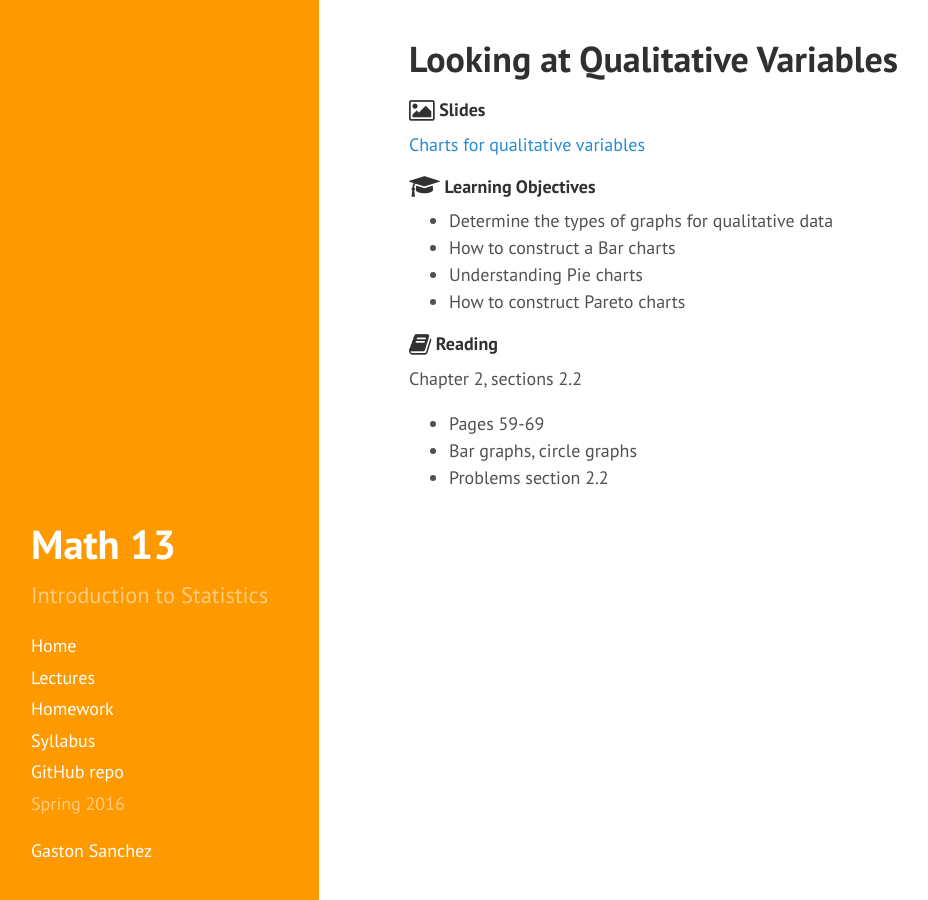
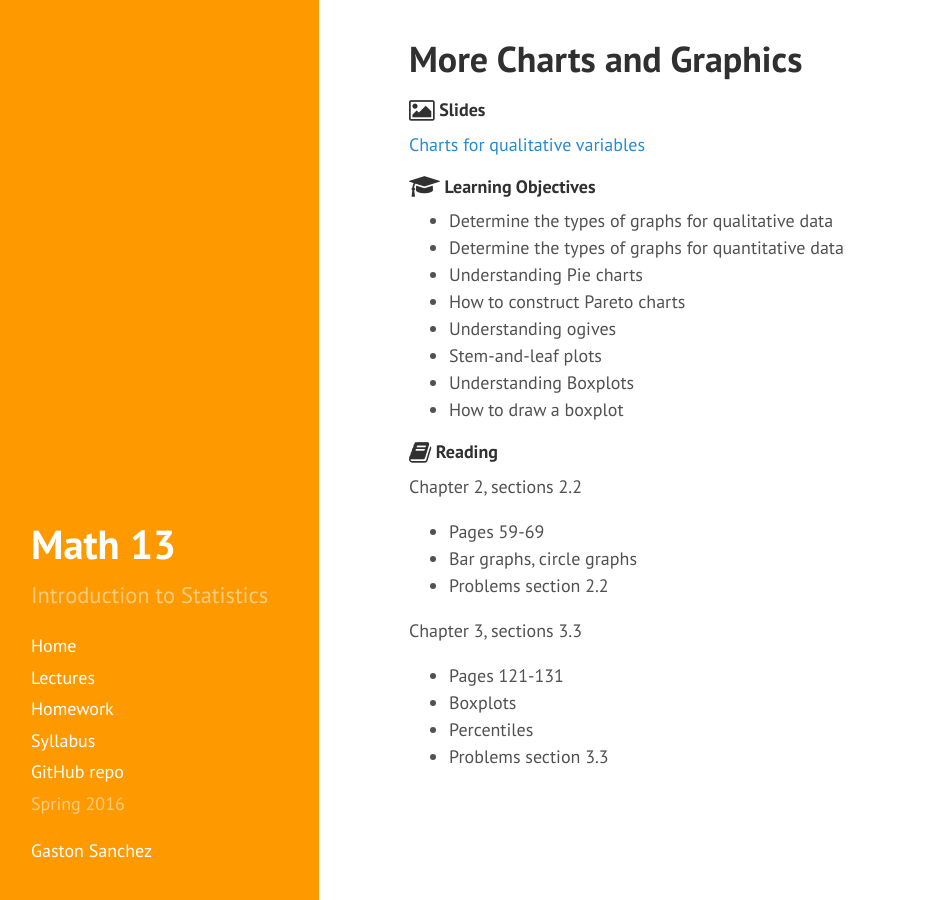
Before and after one commit to gastonstat/relic-math13, a Jekyll site: the page built from lectures/07-more-charts.md, in a window 1280 px wide. Shown: the whole page, without its empty margins (5-933 px from the left). Built offline with Jekyll 4.4.1, drawn with Linux system fonts in a browser that asks for light colours; nearby versions of some CDN libraries.

Commit message:
lectures: combined qualitative and quantitative charts in single session More-Charts-and-Graphics

```diff
--- a/lectures/07-charts-qualitative.md
+++ b/lectures/07-more-charts.md
@@ -1,6 +1,6 @@
 ---
 layout: lecture
-title: "Looking at Qualitative Variables"
+title: "More Charts and Graphics"
 ---
 
 <h4>
@@ -17,9 +17,13 @@ title: "Looking at Qualitative Variables"
 </h4>
 
 - Determine the types of graphs for qualitative data
-- How to construct a Bar charts
+- Determine the types of graphs for quantitative data
 - Understanding Pie charts
 - How to construct Pareto charts
+- Understanding ogives
+- Stem-and-leaf plots
+- Understanding Boxplots
+- How to draw a boxplot
 
 
 <h4>
@@ -32,3 +36,10 @@ Chapter 2, sections 2.2
 - Pages 59-69
 - Bar graphs, circle graphs
 - Problems section 2.2
+
+Chapter 3, sections 3.3
+
+- Pages 121-131
+- Boxplots
+- Percentiles
+- Problems section 3.3
```
Also changed, not shown: lectures/08-charts-quantitative.md (deleted, +0 -44 lines).
